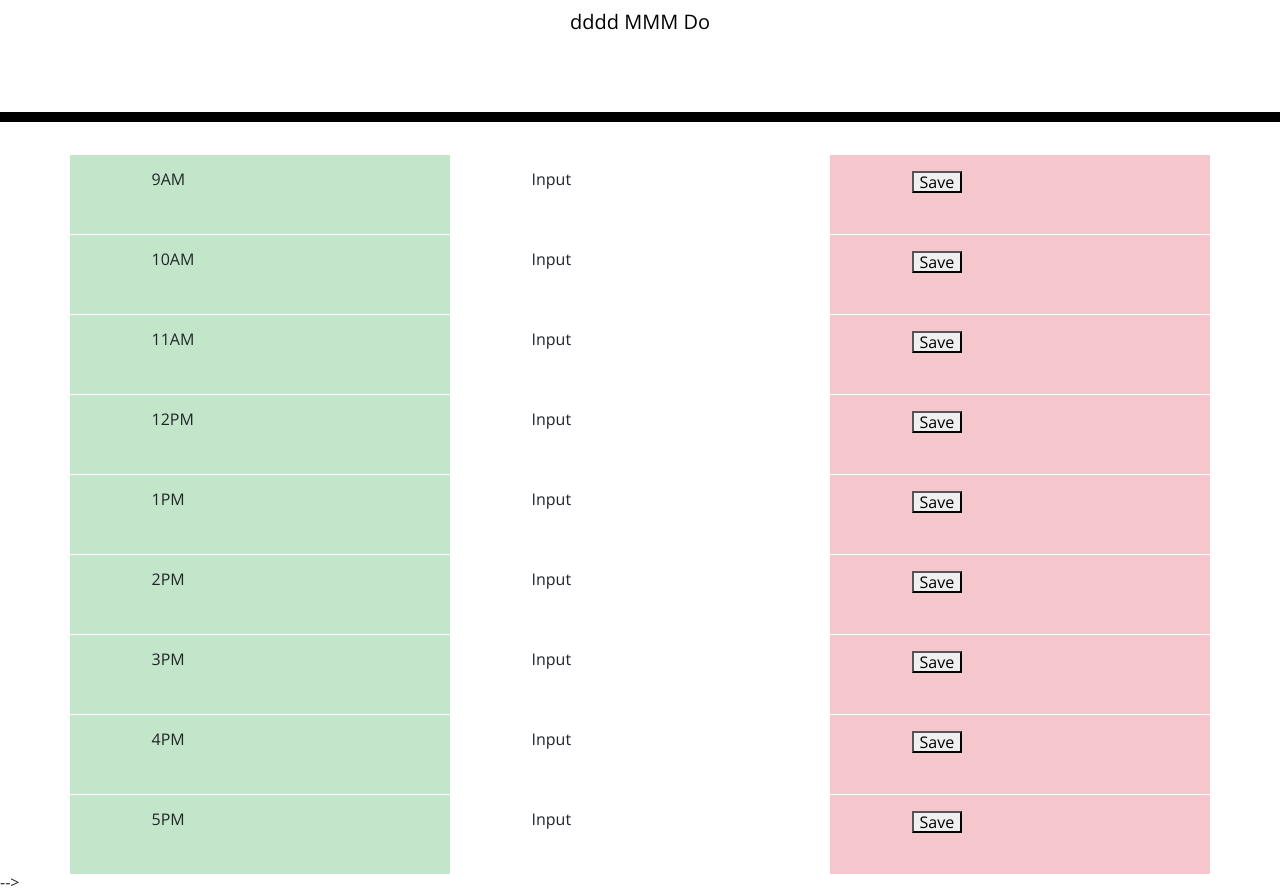
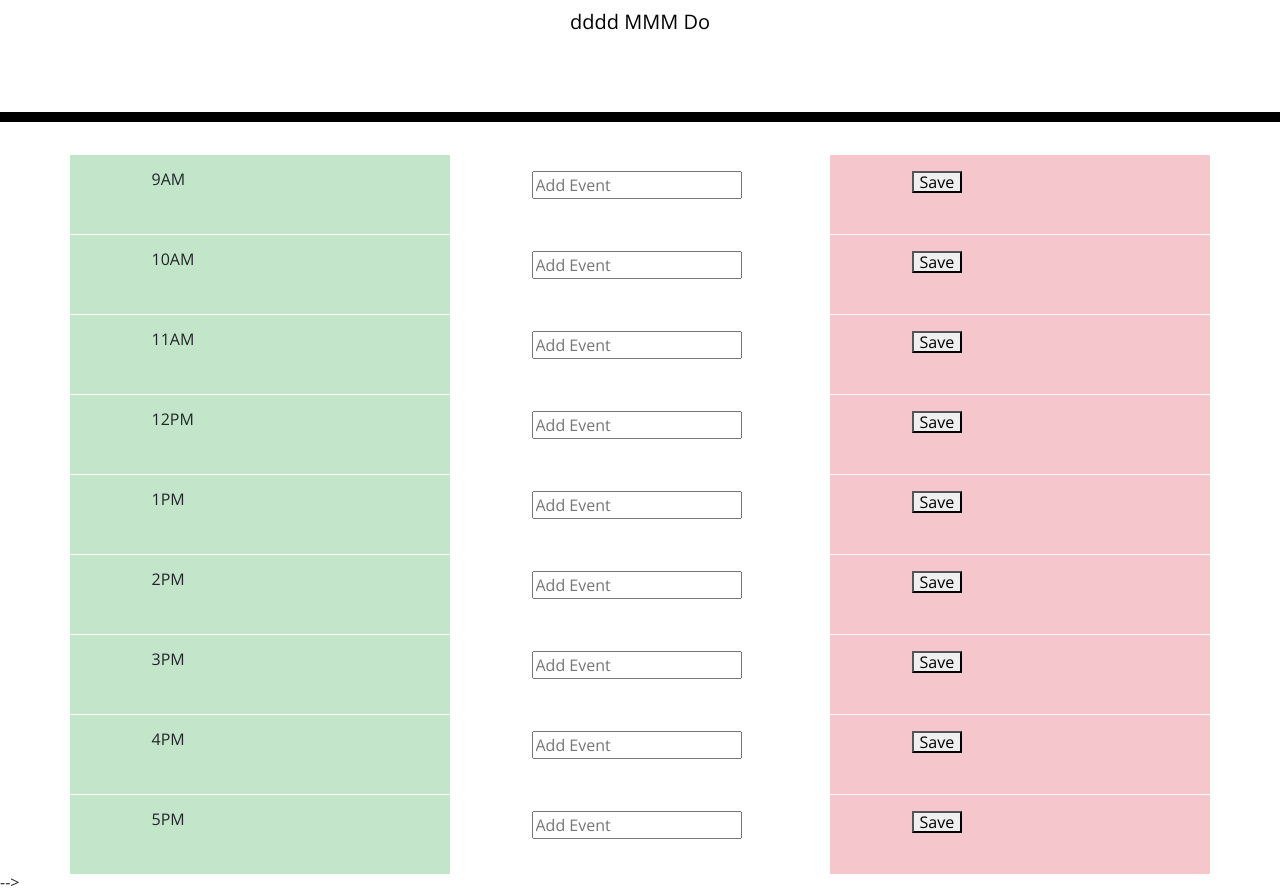
Before and after one commit to dsmooke/workday-daily-planner, a plain HTML site: page index.html in a window 1280 px wide. Shown: the part 182-1075 px from the top of the page. Drawn offline with nearby package versions, Linux system fonts and the light colour scheme.

Commit message:
created input text element with placeholder text of Add Event for each time block

```diff
--- a/index.html
+++ b/index.html
@@ -34,7 +34,7 @@
                 9AM
             </div>
             <div class="col-sm">
-                Input
+                <input type="text" placeholder="Add Event"></input>
             </div>
             <div class="col-sm table-danger">
                 <button id="saveBtn">Save</button>
@@ -46,7 +46,7 @@
                 10AM
             </div>
             <div class="col-sm">
-                Input
+                <input type="text" placeholder="Add Event"></input>
             </div>
             <div class="col-sm table-danger">
                 <button id="saveBtn">Save</button>
@@ -58,7 +58,7 @@
                 11AM
             </div>
             <div class="col-sm">
-                Input
+                <input type="text" placeholder="Add Event"></input>
             </div>
             <div class="col-sm table-danger">
                 <button id="saveBtn">Save</button>
@@ -70,7 +70,7 @@
                 12PM
             </div>
             <div class="col-sm">
-                Input
+                <input type="text" placeholder="Add Event"></input>
             </div>
             <div class="col-sm table-danger">
                 <button id="saveBtn">Save</button>
@@ -82,7 +82,7 @@
                 1PM
             </div>
             <div class="col-sm">
-                Input
+                <input type="text" placeholder="Add Event"></input>
             </div>
             <div class="col-sm table-danger">
                 <button id="saveBtn">Save</button>
@@ -94,7 +94,7 @@
                 2PM
             </div>
             <div class="col-sm">
-                Input
+                <input type="text" placeholder="Add Event"></input>
             </div>
             <div class="col-sm table-danger">
                 <button id="saveBtn">Save</button>
@@ -106,7 +106,7 @@
                 3PM
             </div>
             <div class="col-sm">
-                Input
+                <input type="text" placeholder="Add Event"></input>
             </div>
             <div class="col-sm table-danger">
                 <button id="saveBtn">Save</button>
@@ -118,7 +118,7 @@
                 4PM
             </div>
             <div class="col-sm">
-                Input
+                <input type="text" placeholder="Add Event"></input>
             </div>
             <div class="col-sm table-danger">
                 <button id="saveBtn">Save</button>
@@ -130,7 +130,7 @@
                 5PM
             </div>
             <div class="col-sm" id="...">
-                Input
+                <input type="text" placeholder="Add Event"></input>
             </div>
             <div class="col-sm table-danger">
                 <button id="saveBtn">Save</button>
```
